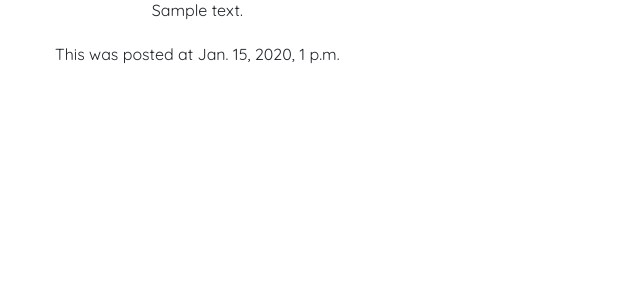
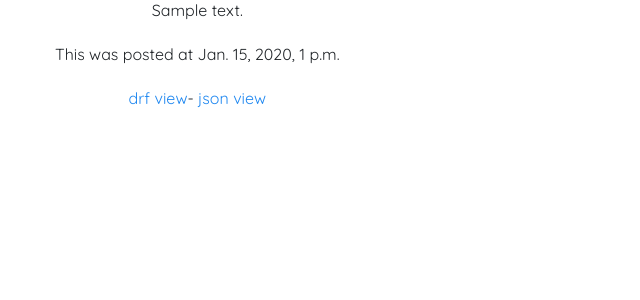
Before and after one commit to SamNgigi/Dj, a Django app: page /1 in a window 1280 px wide. Shown: the part 338-638 px from the top of the page, without its empty margins (0-640 px from the left). Run offline with Django 3.2, Linux system fonts and the light colour scheme; tables that the repository leaves empty hold one stand-in row (values such as "Sample post"); grey boxes marked "Sample" are stand-in pictures; some libraries are stand-ins or nearby versions.

Commit message:
api view to drf and json format working

```diff
--- a/testapp/templates/single.html
+++ b/testapp/templates/single.html
@@ -17,6 +17,8 @@
         <div class="col-12 text-center">
           <p>{{band.bio}}</p>
           <p>This was posted at {{band.date_added}}</p>
+
+          <span><a href="{% url 'Test:band_details_api' pk=band.pk%}">drf view</a></span>- <span><a href="/api/{{band.pk}}.json"> json view</a></span>
         </div>
       </div>
     </div>
```
